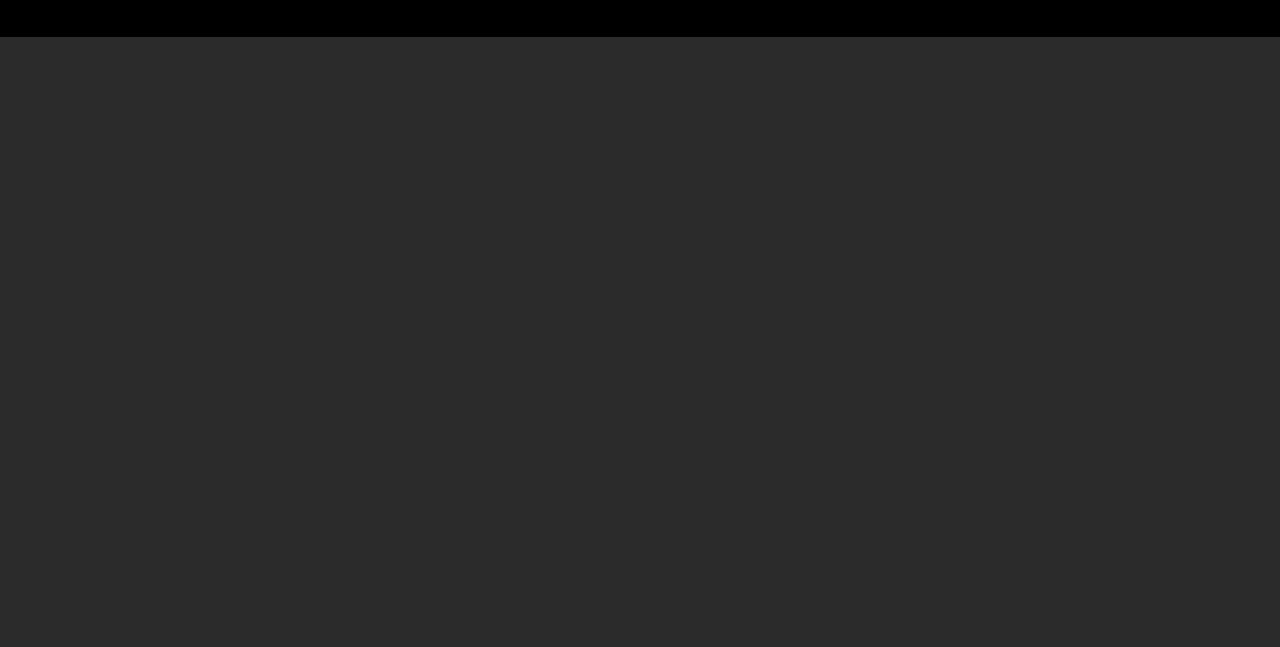
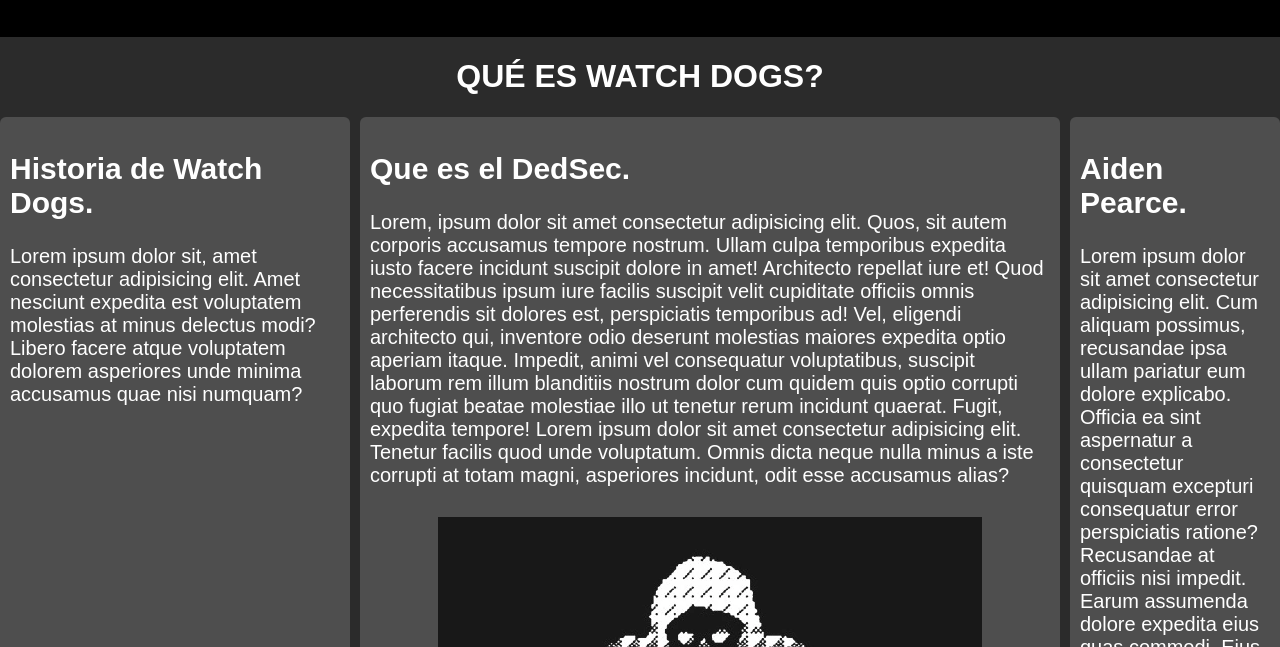
Before and after one commit to fefecode/preEntrega2_Funes, a plain HTML site: page index.html in a window 1280 px wide. Shown: the part 153-800 px from the top of the page. Drawn offline with nearby package versions, Linux system fonts and the light colour scheme; a web font is replaced by a local one.

Commit message:
Se crea el grid de 3 columnas para el posicionamiento de la información de la web junto con imágenes

```diff
--- a/css/styles.css
+++ b/css/styles.css
@@ -50,3 +50,35 @@ nav a:hover {
     padding: 10px 0px;
   }
 }
+div h1{
+    text-align: center;
+}
+.grid{
+    display: grid;
+    grid-template-columns: 0.5fr 1fr 0.3fr;
+    grid-template-rows: 1fr 1fr 1fr;
+    gap: 10px;
+    grid-template-areas:
+    "art main asd"
+    "art main asd";
+}
+main{
+    grid-area: main;
+}
+article{
+    grid-area: art;
+}
+aside{
+    grid-area: asd;
+}
+.grid-div{
+    background-color: rgb(78, 78, 78);
+    border-radius: 6px;
+    font-size: 20px;
+    padding: 10px;
+}
+.img-grid{
+    display: block;
+    margin: auto;
+    padding-top: 30px;
+}
--- a/index.html
+++ b/index.html
@@ -30,5 +30,44 @@
         <a href="#">About Us</a>
       </nav>
     </header>
+    <div>
+      <h1>QUÉ ES WATCH DOGS?</h1>
+    </div>
+    <div class="grid">
+      <main class="grid-div">
+        <h2>Que es el DedSec.</h2>
+        Lorem, ipsum dolor sit amet consectetur adipisicing elit. Quos, sit
+        autem corporis accusamus tempore nostrum. Ullam culpa temporibus
+        expedita iusto facere incidunt suscipit dolore in amet! Architecto
+        repellat iure et! Quod necessitatibus ipsum iure facilis suscipit velit
+        cupiditate officiis omnis perferendis sit dolores est, perspiciatis
+        temporibus ad! Vel, eligendi architecto qui, inventore odio deserunt
+        molestias maiores expedita optio aperiam itaque. Impedit, animi vel
+        consequatur voluptatibus, suscipit laborum rem illum blanditiis nostrum
+        dolor cum quidem quis optio corrupti quo fugiat beatae molestiae illo ut
+        tenetur rerum incidunt quaerat. Fugit, expedita tempore! Lorem ipsum
+        dolor sit amet consectetur adipisicing elit. Tenetur facilis quod unde
+        voluptatum. Omnis dicta neque nulla minus a iste corrupti at totam
+        magni, asperiores incidunt, odit esse accusamus alias?<br>
+      <img src="./media/img/dedsec.jpg" alt="DedSec" class="img-grid" />
+      </main>
+      <aside class="grid-div">
+        <h2>Aiden Pearce.</h2>
+        Lorem ipsum dolor sit amet consectetur adipisicing elit. Cum aliquam
+        possimus, recusandae ipsa ullam pariatur eum dolore explicabo. Officia
+        ea sint aspernatur a consectetur quisquam excepturi consequatur error
+        perspiciatis ratione? Recusandae at officiis nisi impedit. Earum
+        assumenda dolore expedita eius quas commodi. Eius, ratione doloremque
+        quidem quibusdam vitae libero aspernatur maxime voluptatem suscipit
+        voluptatum debitis a sequi optio, temporibus tempore.
+      </aside>
+      <article class="grid-div">
+        <h2>Historia de Watch Dogs.</h2>
+        Lorem ipsum dolor sit, amet consectetur adipisicing elit. Amet nesciunt
+        expedita est voluptatem molestias at minus delectus modi? Libero facere
+        atque voluptatem dolorem asperiores unde minima accusamus quae nisi
+        numquam?
+      </article>
+    </div>
   </body>
 </html>
```
Also changed, not shown: media/img/dedsec.jpg (added).
